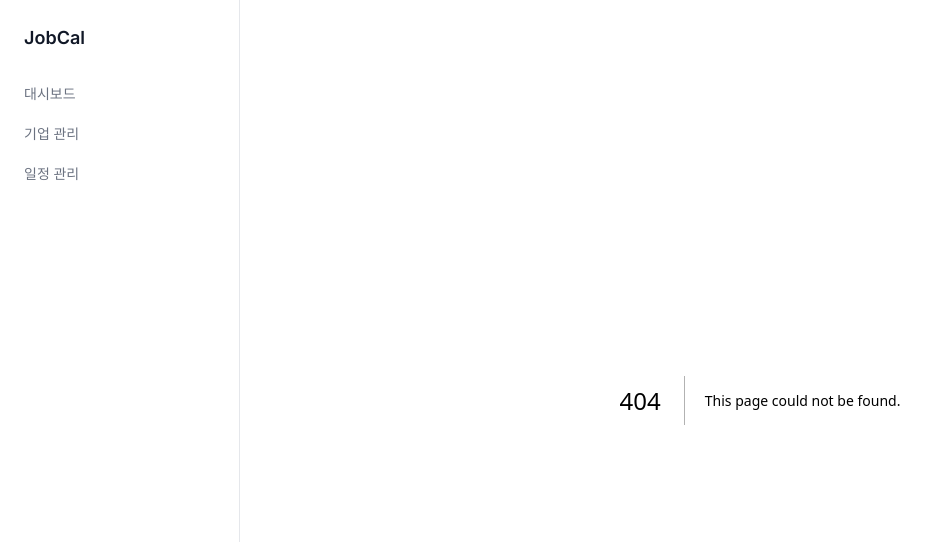
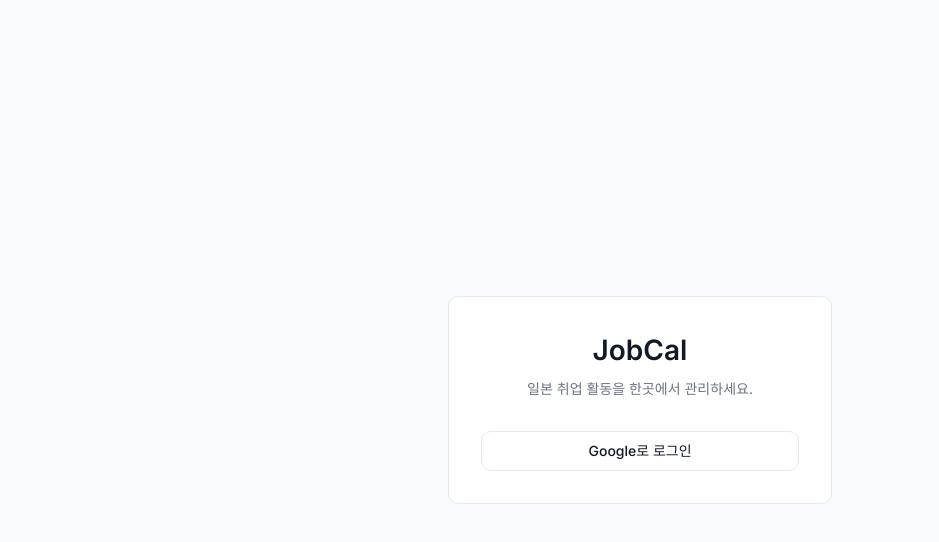
Before and after one commit to chj629/JobCal, a Next.js app: page /login in a window 1280 px wide. Before the commit this address had no page. Shown: the top 542 px of the page, without its empty margins (0-939 px from the left). Built offline with nearby package versions, Linux system fonts and the light colour scheme.

Commit message:
Google 로그인 기능 추가

```diff
--- /dev/null
+++ b/app/(app)/layout.tsx
@@ -0,0 +1,17 @@
+import Sidebar from "@/components/Sidebar";
+import { CompaniesProvider } from "@/lib/companies-context";
+
+export default function AppLayout({
+  children,
+}: Readonly<{
+  children: React.ReactNode;
+}>) {
+  return (
+    <CompaniesProvider>
+      <div className="flex min-h-screen">
+        <Sidebar />
+        <main className="min-w-0 flex-1">{children}</main>
+      </div>
+    </CompaniesProvider>
+  );
+}
--- /dev/null
+++ b/app/auth/callback/route.ts
@@ -0,0 +1,18 @@
+import { NextResponse } from "next/server";
+import { createClient } from "@/lib/supabase/server";
+
+export async function GET(request: Request) {
+  const { searchParams, origin } = new URL(request.url);
+  const code = searchParams.get("code");
+  const next = searchParams.get("next") ?? "/";
+
+  if (code) {
+    const supabase = await createClient();
+    const { error } = await supabase.auth.exchangeCodeForSession(code);
+    if (!error) {
+      return NextResponse.redirect(`${origin}${next}`);
+    }
+  }
+
+  return NextResponse.redirect(`${origin}/login`);
+}
--- a/app/layout.tsx
+++ b/app/layout.tsx
@@ -1,7 +1,5 @@
 import type { Metadata } from "next";
 import { Inter } from "next/font/google";
-import Sidebar from "@/components/Sidebar";
-import { CompaniesProvider } from "@/lib/companies-context";
 import "./globals.css";
 
 const inter = Inter({
@@ -21,14 +19,7 @@
 }>) {
   return (
     <html lang="ko" className={`${inter.variable} h-full antialiased`}>
-      <body className="min-h-full bg-background text-foreground">
-        <CompaniesProvider>
-          <div className="flex min-h-screen">
-            <Sidebar />
-            <main className="min-w-0 flex-1">{children}</main>
-          </div>
-        </CompaniesProvider>
-      </body>
+      <body className="min-h-full bg-background text-foreground">{children}</body>
     </html>
   );
 }
--- /dev/null
+++ b/app/login/page.tsx
@@ -0,0 +1,49 @@
+"use client";
+
+import { useState } from "react";
+import { createClient } from "@/lib/supabase/client";
+
+export default function LoginPage() {
+  const [isLoading, setIsLoading] = useState(false);
+  const [errorMessage, setErrorMessage] = useState("");
+
+  async function handleGoogleLogin() {
+    setIsLoading(true);
+    setErrorMessage("");
+
+    const supabase = createClient();
+    const { error } = await supabase.auth.signInWithOAuth({
+      provider: "google",
+      options: {
+        redirectTo: `${window.location.origin}/auth/callback`,
+      },
+    });
+
+    if (error) {
+      setErrorMessage("로그인을 시작할 수 없습니다. 잠시 후 다시 시도해 주세요.");
+      setIsLoading(false);
+    }
+  }
+
+  return (
+    <div className="flex min-h-screen items-center justify-center bg-background px-4">
+      <div className="w-full max-w-sm rounded-[10px] border border-border bg-card p-8 text-center">
+        <h1 className="text-[28px] font-semibold text-foreground">JobCal</h1>
+        <p className="mt-2 text-sm text-secondary">
+          일본 취업 활동을 한곳에서 관리하세요.
+        </p>
+
+        <button
+          type="button"
+          onClick={handleGoogleLogin}
+          disabled={isLoading}
+          className="mt-8 flex h-10 w-full items-center justify-center gap-2 rounded-[10px] border border-border text-sm font-medium text-foreground hover:bg-background disabled:opacity-60"
+        >
+          {isLoading ? "이동 중..." : "Google로 로그인"}
+        </button>
+
+        {errorMessage && <p className="mt-3 text-xs text-error">{errorMessage}</p>}
+      </div>
+    </div>
+  );
+}
--- a/components/Sidebar.tsx
+++ b/components/Sidebar.tsx
@@ -1,7 +1,8 @@
 "use client";
 
 import Link from "next/link";
-import { usePathname } from "next/navigation";
+import { usePathname, useRouter } from "next/navigation";
+import { createClient } from "@/lib/supabase/client";
 
 const NAV_ITEMS = [
   { label: "대시보드", href: "/" },
@@ -11,6 +12,14 @@
 
 export default function Sidebar() {
   const pathname = usePathname();
+  const router = useRouter();
+
+  async function handleLogout() {
+    const supabase = createClient();
+    await supabase.auth.signOut();
+    router.push("/login");
+    router.refresh();
+  }
 
   return (
     <aside className="sticky top-0 flex h-screen w-60 shrink-0 flex-col border-r border-border bg-card">
@@ -46,6 +55,15 @@
           );
         })}
       </nav>
+      <div className="mt-auto px-3 py-6">
+        <button
+          type="button"
+          onClick={handleLogout}
+          className="w-full rounded-[10px] px-3 py-2 text-left text-sm font-medium text-secondary transition-colors duration-150 hover:bg-background hover:text-foreground"
+        >
+          로그아웃
+        </button>
+      </div>
     </aside>
   );
 }
--- a/lib/supabase/proxy.ts
+++ b/lib/supabase/proxy.ts
@@ -1,8 +1,13 @@
 import { createServerClient } from "@supabase/ssr";
 import { NextResponse, type NextRequest } from "next/server";
 
-// 세션 토큰 갱신 전용 헬퍼.
-// 로그인 화면이 아직 없으므로 인증 여부에 따른 리다이렉트 등 접근 제어는 하지 않는다.
+const PUBLIC_PATH_PREFIXES = ["/login", "/auth"];
+
+function isPublicPath(pathname: string) {
+  return PUBLIC_PATH_PREFIXES.some((prefix) => pathname.startsWith(prefix));
+}
+
+// 세션 토큰 갱신 + 로그인 여부에 따른 접근 제어를 함께 수행한다.
 export async function updateSession(request: NextRequest) {
   const supabaseUrl = process.env.NEXT_PUBLIC_SUPABASE_URL;
   const supabasePublishableKey = process.env.NEXT_PUBLIC_SUPABASE_PUBLISHABLE_KEY;
@@ -31,7 +36,23 @@
   });
 
   // getUser() 호출 자체가 만료된 세션 토큰을 갱신하고 쿠키에 반영한다.
-  await supabase.auth.getUser();
+  const {
+    data: { user },
+  } = await supabase.auth.getUser();
+
+  const pathname = request.nextUrl.pathname;
+
+  if (!user && !isPublicPath(pathname)) {
+    const url = request.nextUrl.clone();
+    url.pathname = "/login";
+    return NextResponse.redirect(url);
+  }
+
+  if (user && pathname.startsWith("/login")) {
+    const url = request.nextUrl.clone();
+    url.pathname = "/";
+    return NextResponse.redirect(url);
+  }
 
   return supabaseResponse;
 }
```
Also changed, not shown: app/(app)/calendar/page.tsx (renamed from app/calendar/page.tsx), app/(app)/companies/[id]/page.tsx (renamed from app/companies/[id]/page.tsx), app/(app)/companies/page.tsx (renamed from app/companies/page.tsx), app/(app)/page.tsx (renamed from app/page.tsx).
